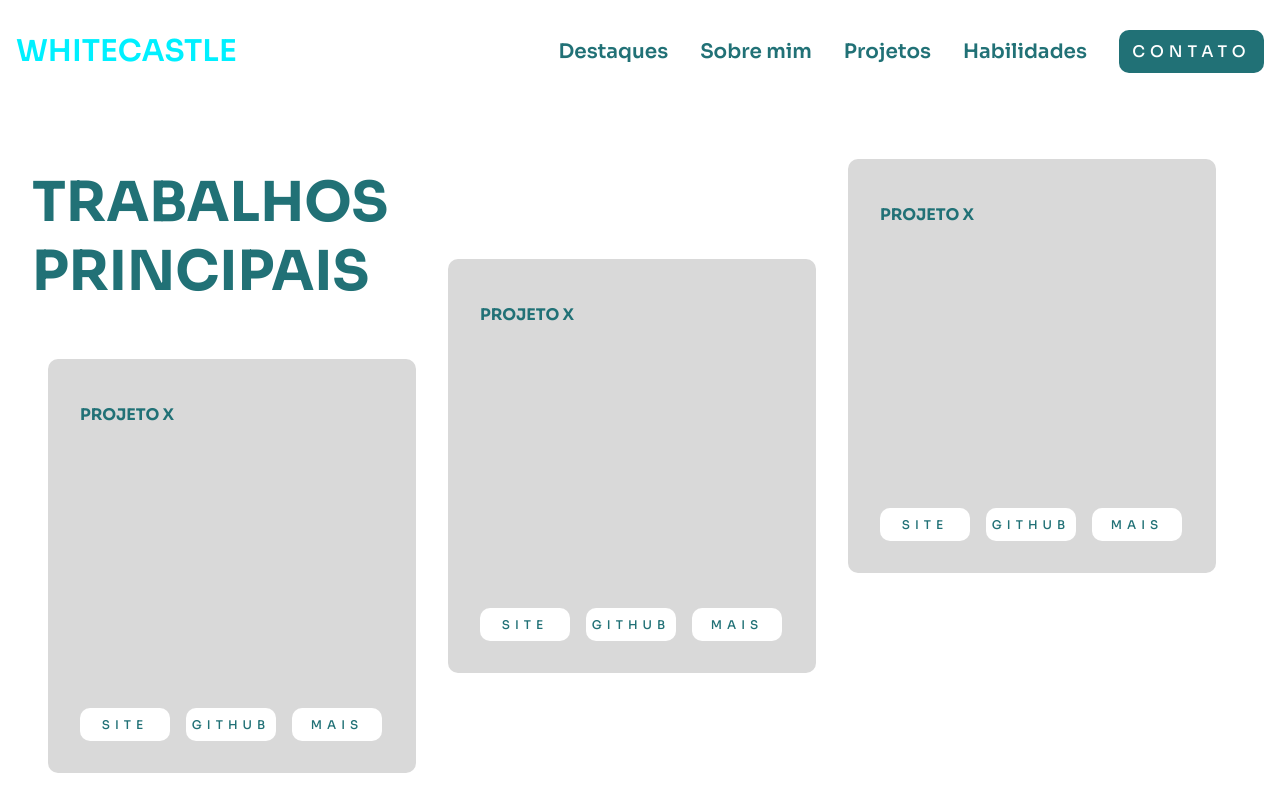
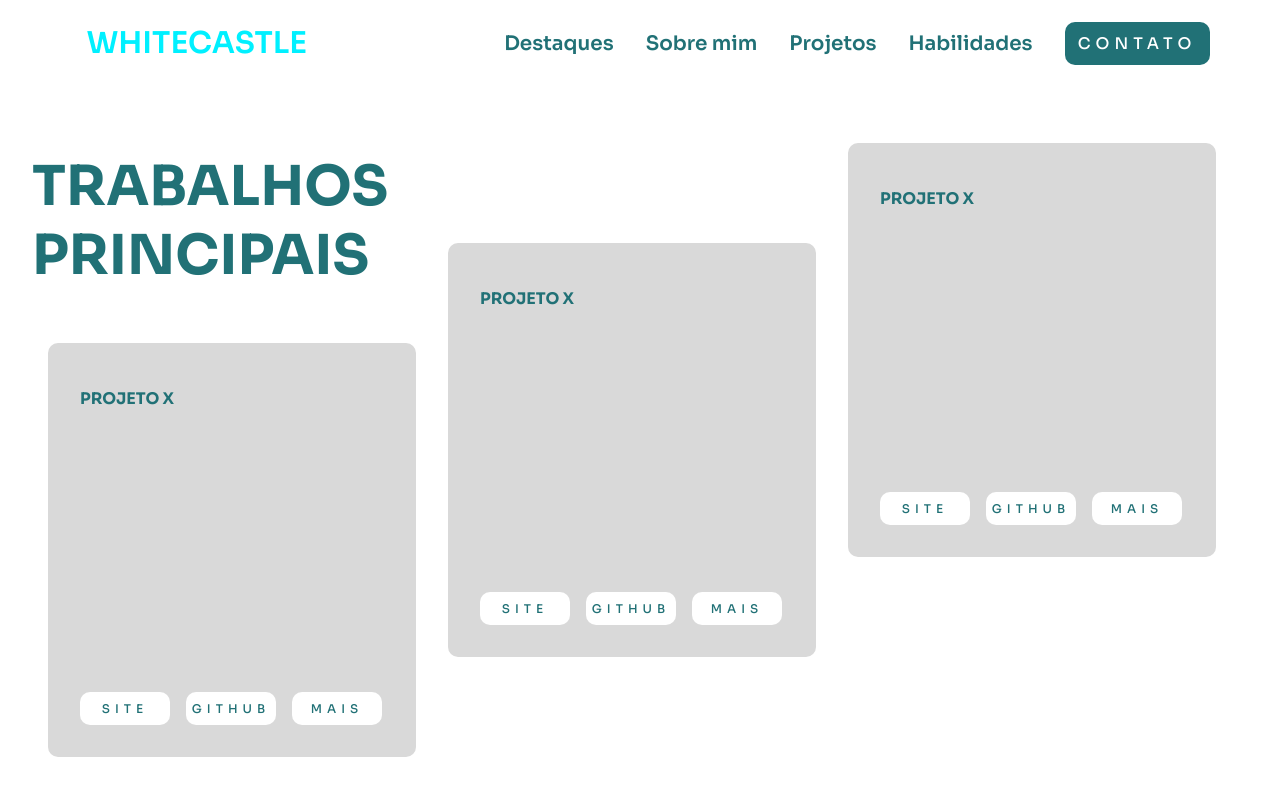
Before and after one commit to CastleWhite23/novo-portifolio, a React (Vite) app: page / in a window 1280 px wide. Shown: the top 800 px of the page. Built offline with nearby package versions, Linux system fonts and the light colour scheme.

Commit message:
ajustando a navbar

```diff
--- a/src/components/navbar/Navbar.css
+++ b/src/components/navbar/Navbar.css
@@ -2,14 +2,13 @@ header{
     position: sticky;
     top: 0;
     width: 100%;
-    height: 2rem;
+    height: 5rem;
     border-top: 3px solid #fff;
     background-color: #fff;
     display: flex;
     align-items: center;
     flex-direction: row;
-    justify-content: space-between;
-    padding: 2rem 0;
+    justify-content: space-around;
 }
 
 header nav ul{
@@ -18,7 +17,7 @@ header nav ul{
     align-items: center;
     justify-content: center;
     gap: 2rem;
-    padding: 0rem 1rem;
+
 }
 
 header nav ul li{
```
